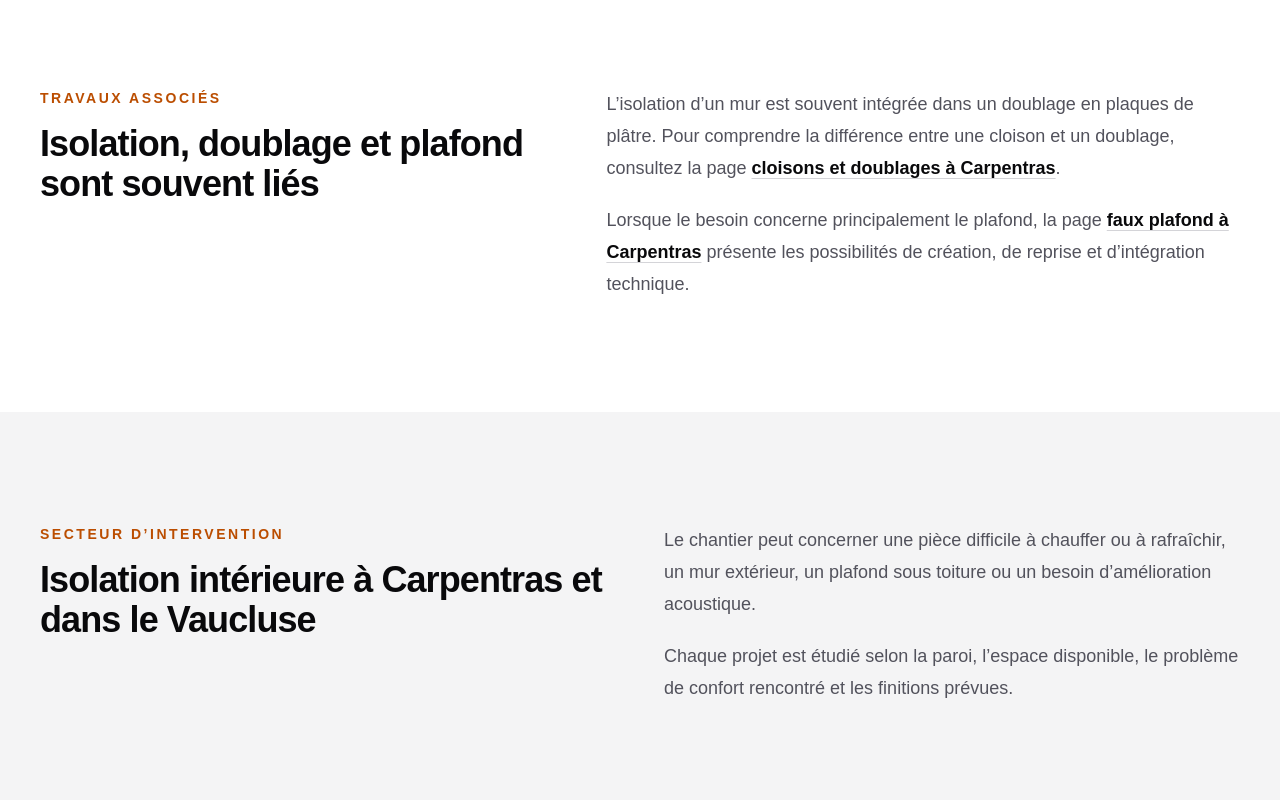
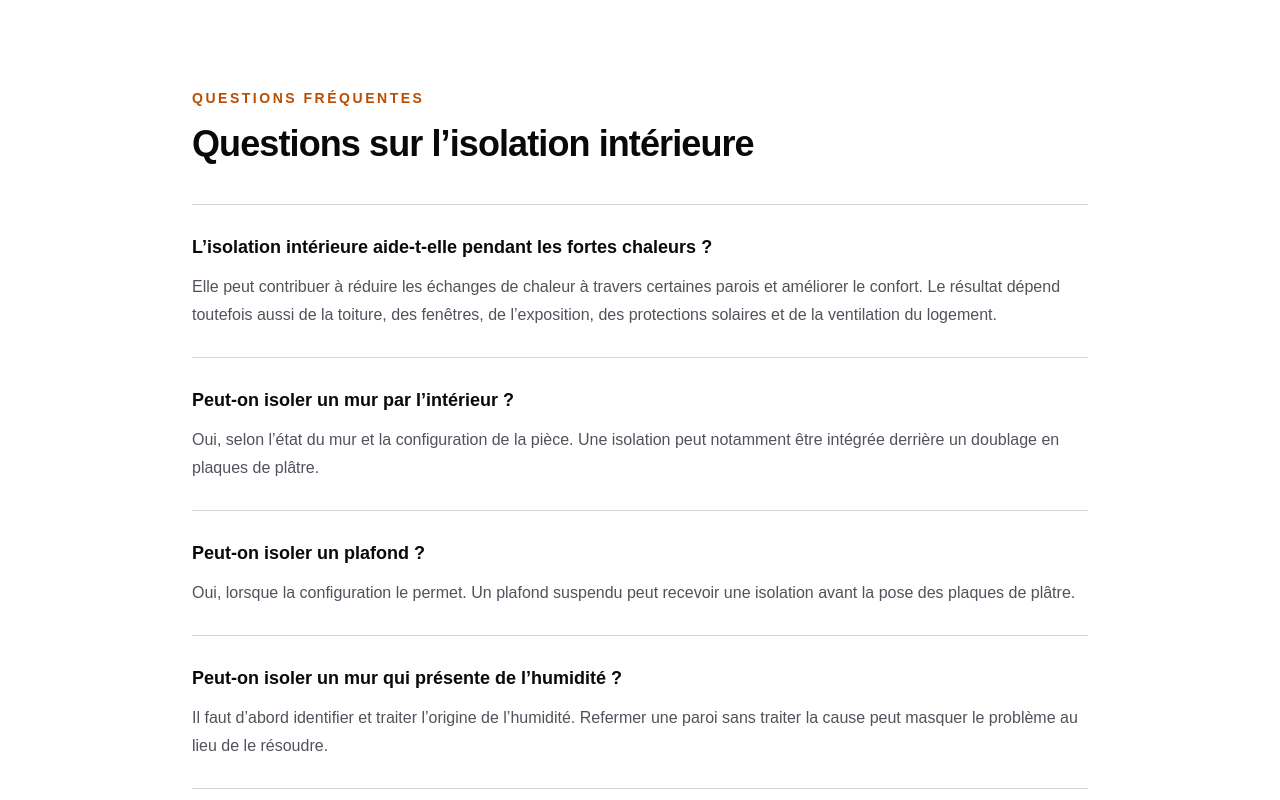
Before and after one commit to grouma84/vaucluse-amenagement-interieur, a Next.js app: page /isolation-interieure-carpentras in a window 1280 px wide. Shown: the part 4560-5360 px from the top of the page. Built offline with nearby package versions, Linux system fonts and the light colour scheme.

Commit message:
Simplify isolation interior service page

```diff
--- a/src/app/isolation-interieure-carpentras/page.tsx
+++ b/src/app/isolation-interieure-carpentras/page.tsx
@@ -384,76 +384,6 @@ export default function IsolationInterieureCarpentrasPage() {
         </div>
       </section>
 
-      {/* LIENS SERVICES */}
-      <section className="bg-white px-6 py-20 text-zinc-950 sm:px-10 lg:py-28">
-        <div className="mx-auto grid max-w-7xl gap-12 lg:grid-cols-[0.9fr_1.1fr]">
-          <div>
-            <p className="text-sm font-semibold uppercase tracking-[0.18em] text-amber-700">
-              Travaux associés
-            </p>
-
-            <h2 className="mt-4 text-3xl font-semibold tracking-tight sm:text-4xl">
-              Isolation, doublage et plafond sont souvent liés
-            </h2>
-          </div>
-
-          <div className="space-y-5 text-lg leading-8 text-zinc-600">
-            <p>
-              L’isolation d’un mur est souvent intégrée dans un doublage en plaques
-              de plâtre. Pour comprendre la différence entre une cloison et un
-              doublage, consultez la page{" "}
-              <Link
-                href="/cloisons-doublages-carpentras"
-                className="font-semibold text-zinc-950 underline decoration-zinc-300 underline-offset-4 transition hover:decoration-zinc-950"
-              >
-                cloisons et doublages à Carpentras
-              </Link>
-              .
-            </p>
-
-            <p>
-              Lorsque le besoin concerne principalement le plafond, la page{" "}
-              <Link
-                href="/faux-plafond-carpentras"
-                className="font-semibold text-zinc-950 underline decoration-zinc-300 underline-offset-4 transition hover:decoration-zinc-950"
-              >
-                faux plafond à Carpentras
-              </Link>{" "}
-              présente les possibilités de création, de reprise et d’intégration
-              technique.
-            </p>
-          </div>
-        </div>
-      </section>
-
-      {/* LOCAL */}
-      <section className="bg-zinc-100 px-6 py-20 text-zinc-950 sm:px-10 lg:py-28">
-        <div className="mx-auto grid max-w-7xl gap-12 lg:grid-cols-2">
-          <div>
-            <p className="text-sm font-semibold uppercase tracking-[0.18em] text-amber-700">
-              Secteur d’intervention
-            </p>
-
-            <h2 className="mt-4 text-3xl font-semibold tracking-tight sm:text-4xl">
-              Isolation intérieure à Carpentras et dans le Vaucluse
-            </h2>
-          </div>
-
-          <div className="space-y-5 text-lg leading-8 text-zinc-600">
-            <p>
-              Le chantier peut concerner une pièce difficile à chauffer ou à
-              rafraîchir, un mur extérieur, un plafond sous toiture ou un besoin
-              d’amélioration acoustique.
-            </p>
-
-            <p>
-              Chaque projet est étudié selon la paroi, l’espace disponible, le
-              problème de confort rencontré et les finitions prévues.
-            </p>
-          </div>
-        </div>
-      </section>
-
       {/* FAQ */}
       <section className="bg-white px-6 py-20 text-zinc-950 sm:px-10 lg:py-28">
         <div className="mx-auto max-w-4xl">
```
